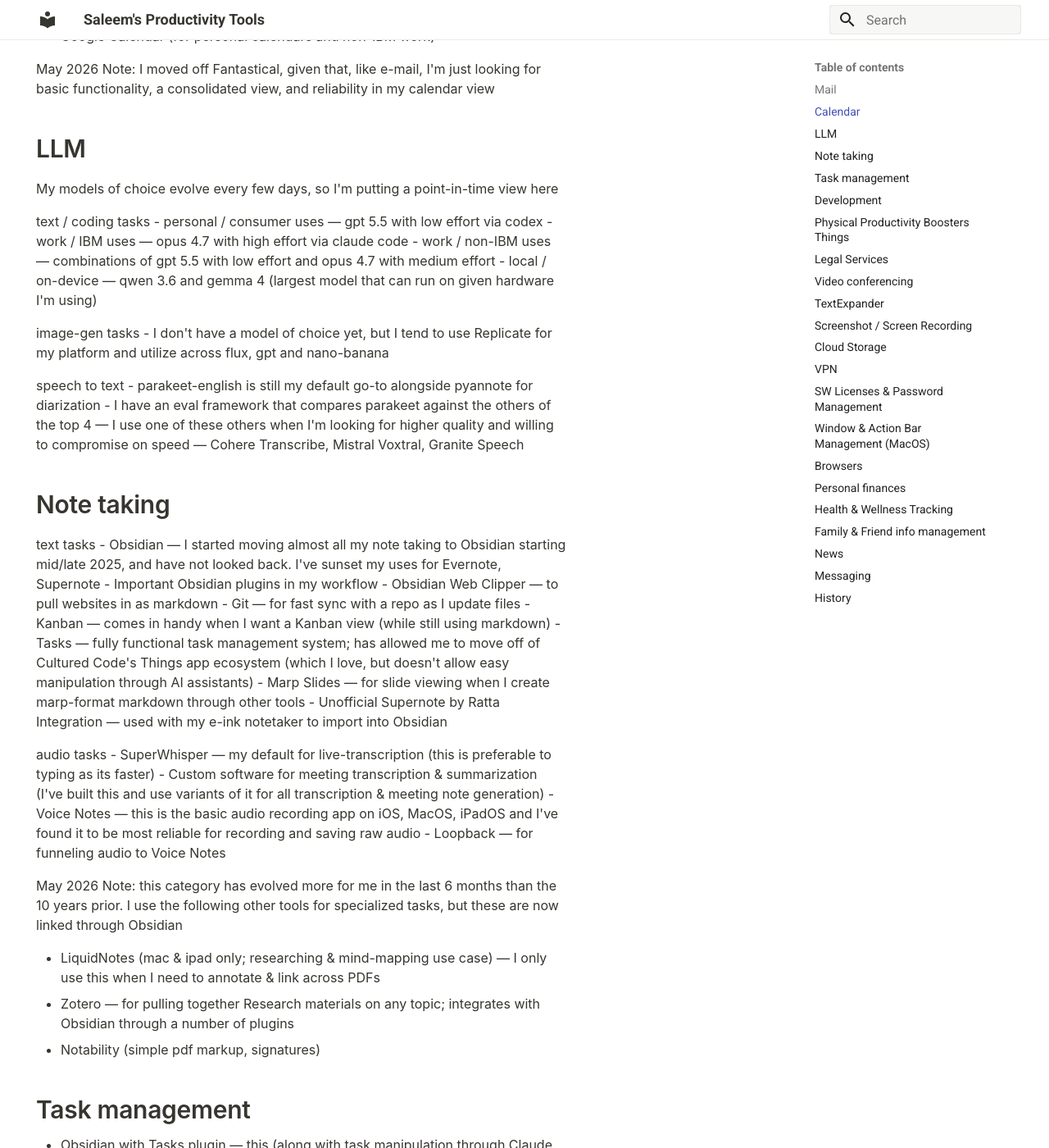
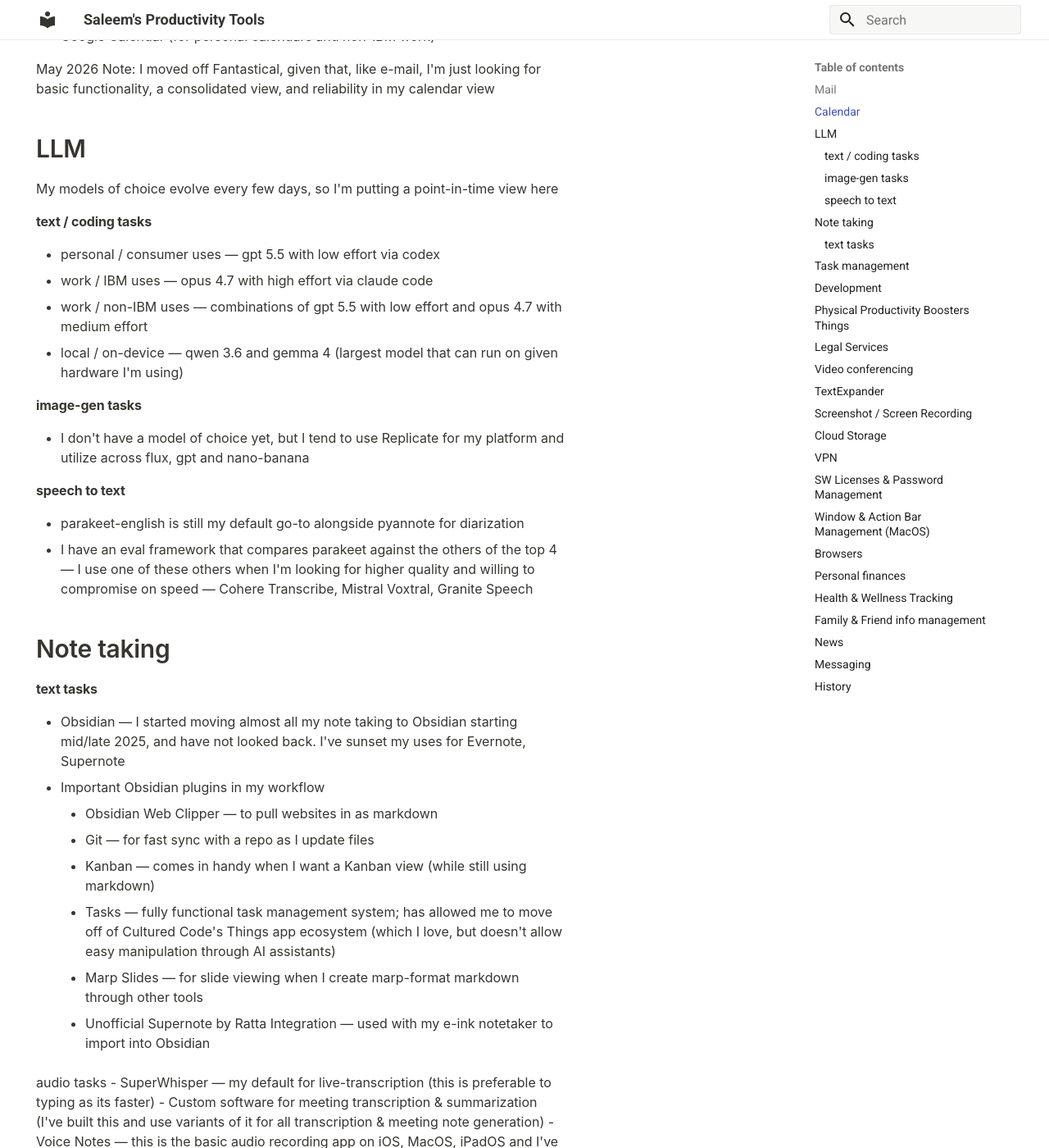
Before and after one commit to saleemh/productivity-tools, an MkDocs documentation site: the page built from docs/index.md, in a window 1280 px wide and 1400 px high, scrolled down 773 px. Shown: the whole window at 82% size. Built offline with MkDocs 1.6.1 and Material for MkDocs 9.7.7, drawn with Linux system fonts in a browser that asks for light colours; comment, search, counter and statistics services are not loaded.

Commit message:
vault backup: 2026-05-09 13:15:08

```diff
--- a/docs/index.md
+++ b/docs/index.md
@@ -27,22 +27,22 @@ May 2026 Note: I moved off Fantastical, given that, like e-mail, I'm just lookin
 
 My models of choice evolve every few days, so I'm putting a point-in-time view here
 
-text / coding tasks
+#### text / coding tasks
 - personal / consumer uses — gpt 5.5 with low effort via codex
 - work / IBM uses — opus 4.7 with high effort via claude code
 - work / non-IBM uses — combinations of gpt 5.5 with low effort and opus 4.7 with medium effort
 - local / on-device — qwen 3.6 and gemma 4 (largest model that can run on given hardware I'm using)
 
-image-gen tasks
+#### image-gen tasks
 - I don't have a model of choice yet, but I tend to use Replicate for my platform and utilize across flux, gpt and nano-banana
 
-speech to text
+#### speech to text
 - parakeet-english is still my default go-to alongside pyannote for diarization
 - I have an eval framework that compares parakeet against the others of the top 4 — I use one of these others when I'm looking for higher quality and willing to compromise on speed — Cohere Transcribe, Mistral Voxtral, Granite Speech
 
 ## Note taking
 
-text tasks
+#### text tasks
 - Obsidian — I started moving almost all my note taking to Obsidian starting mid/late 2025, and have not looked back. I've sunset my uses for Evernote, Supernote
 - Important Obsidian plugins in my workflow
 	- Obsidian Web Clipper — to pull websites in as markdown
```
